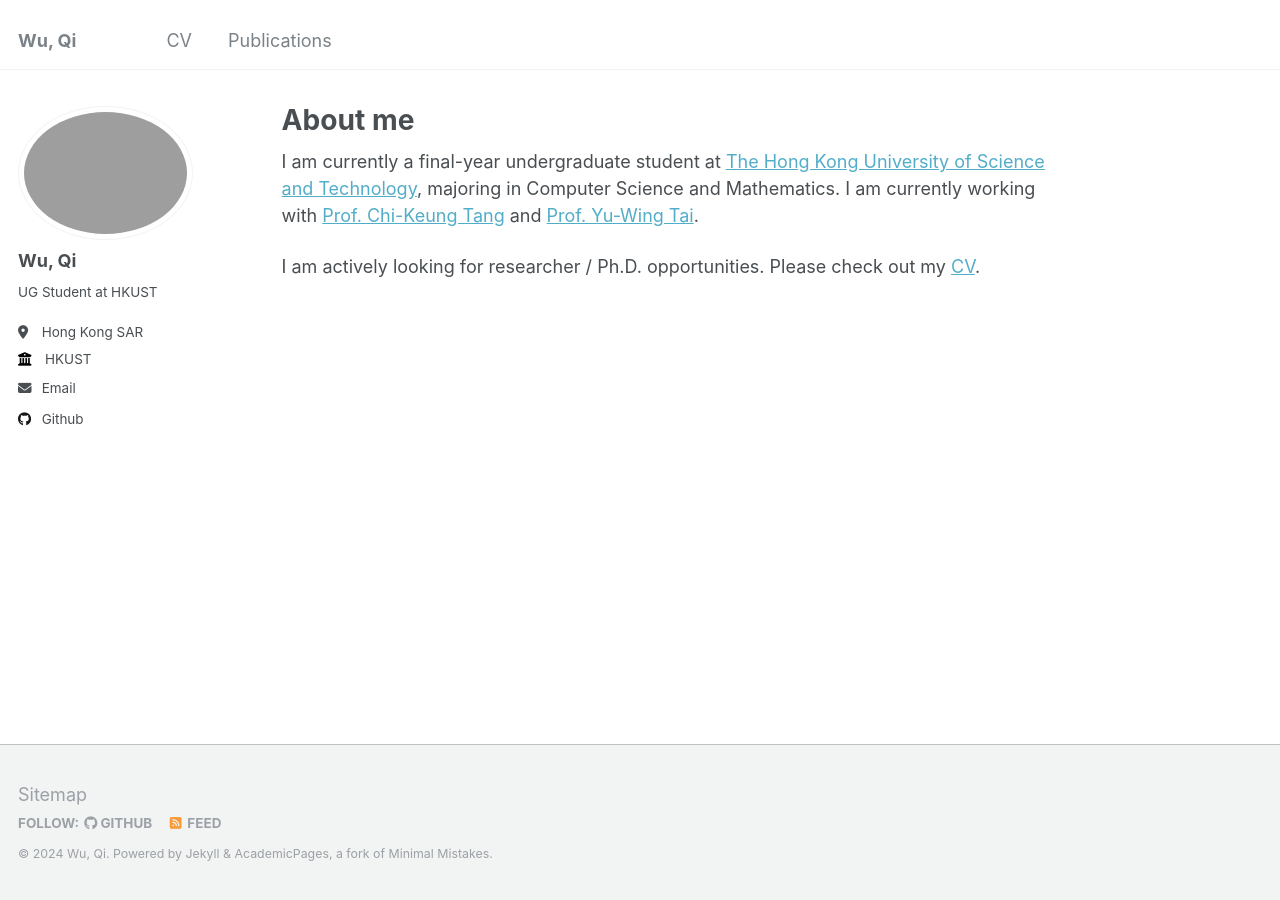
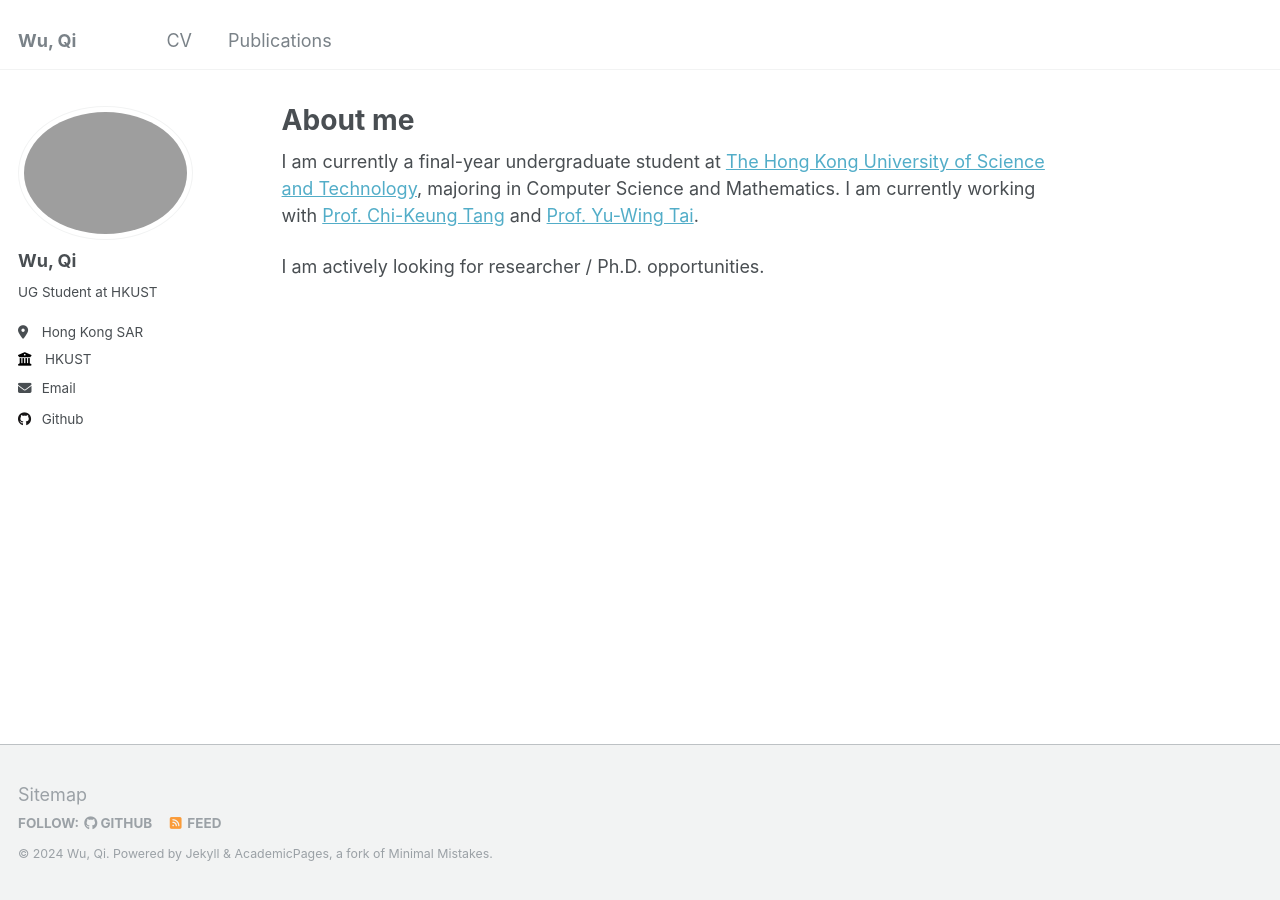
Before and after one commit to szqwu/szqwu.github.io, a Jekyll site: the page built from _pages/about.md, in a window 1280 px wide. Built offline with Jekyll 4.4.1, drawn with Linux system fonts in a browser that asks for light colours.

Commit message:
rm cv from about.md

```diff
--- a/_pages/about.md
+++ b/_pages/about.md
@@ -11,7 +11,8 @@ redirect_from:
 
 I am currently a final-year undergraduate student at [The Hong Kong University of Science and Technology](https://hkust.edu.hk/), majoring in Computer Science and Mathematics. I am currently working with [Prof. Chi-Keung Tang](https://cse.hkust.edu.hk/~cktang/bio.html) and [Prof. Yu-Wing Tai](https://yuwingtai.github.io/).
 
-I am actively looking for researcher / Ph.D. opportunities. Please check out my [CV](/files/wuqi_cv.pdf).
+I am actively looking for researcher / Ph.D. opportunities.
+<!-- Please check out my [CV](/files/wuqi_cv.pdf). -->
 
 <!-- A data-driven personal website
 ======
```
